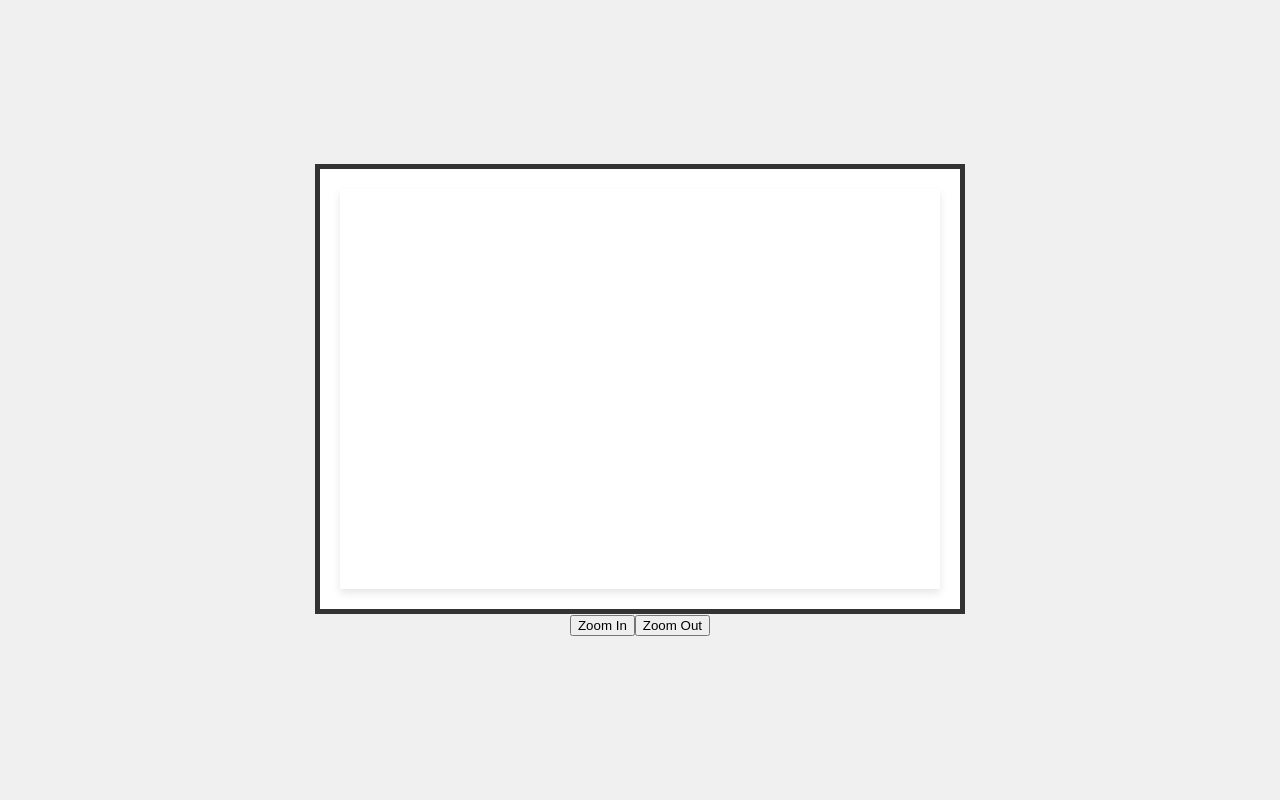
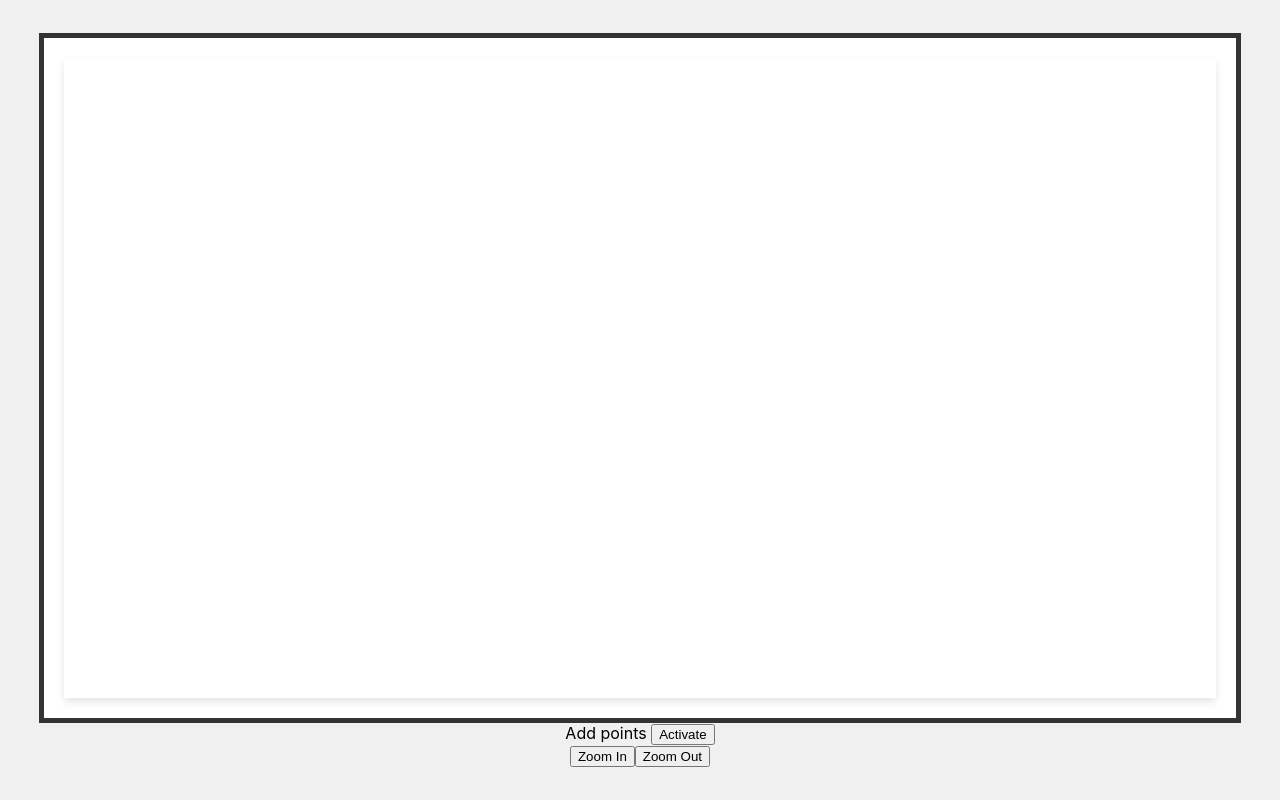
Before and after one commit to akmami/iLloyd, a React (Create React App) app in the folder frontend/: page / in a window 1280 px wide. Built offline with nearby package versions, Linux system fonts and the light colour scheme.

Commit message:
zoom in/out fixed, window size of canvas increased

```diff
--- a/frontend/src/modules/canvas.js
+++ b/frontend/src/modules/canvas.js
@@ -1,5 +1,6 @@
-import React, { useRef, useEffect, useState } from 'react';
+import React, { useRef, useEffect, useState, useCallback } from 'react';
 import '../styles/canvas.css';
+import Toggle from '../components/toggle';
 
 function Canvas() {
 
@@ -7,36 +8,25 @@ function Canvas() {
     const [points, setPoints] = useState([]);
     const [lines, setLines] = useState([]);
     const [scale, setScale] = useState(1);
+    const [addPointState, setAddPointState] = useState(false);
 
 
-    useEffect(() => {
-        const canvas = canvasRef.current;
-        const context = canvas.getContext('2d');
-        const scale = window.devicePixelRatio;
+    const draw = useCallback((ctx) => {
+        const centerX = ctx.canvas.width / 2;
+        const centerY = ctx.canvas.height / 2;
 
-        canvas.width = 600 * scale;
-        canvas.height = 400 * scale;
-        canvas.style.width = '600px';
-        canvas.style.height = '400px';
-
-        context.scale(scale, scale);
-        draw(context);
-    }, [points, lines, scale]);
-
-
-    const draw = (ctx) => {
         ctx.clearRect(0, 0, ctx.canvas.width, ctx.canvas.height);
         ctx.setTransform(1, 0, 0, 1, 0, 0);
+        ctx.translate(centerX, centerY);
         ctx.scale(scale, scale);
+        ctx.translate(-centerX, -centerY);
 
-        // Draw all points
         points.forEach(point => {
             ctx.beginPath();
-            ctx.arc(point.x, point.y, 5 / scale, 0, 2 * Math.PI);
+            ctx.arc(point.x, point.y, 2 / scale, 0, 2 * Math.PI);
             ctx.fill();
         });
 
-        // Draw all lines
         lines.forEach(line => {
             ctx.beginPath();
             ctx.moveTo(line.start.x, line.start.y);
@@ -44,14 +34,49 @@ function Canvas() {
             ctx.lineWidth = 1 / scale;
             ctx.stroke();
         });
+    }, [points, lines, scale]);
+
+
+    useEffect(() => {
+
+        const updateCanvasSize = () => {
+            const canvas = canvasRef.current;
+            const ctx = canvas.getContext('2d');
+
+            const width = window.innerWidth * 0.9;
+            const height = window.innerHeight * 0.8;
+
+            canvas.width = width;
+            canvas.height = height;
+            canvas.style.width = `${width}px`;
+            canvas.style.height = `${height}px`;
+            draw(ctx);
+        };
+
+        window.addEventListener('resize', updateCanvasSize);
+        updateCanvasSize();
+
+        return () => {
+            window.removeEventListener('resize', updateCanvasSize);
+        };
+    }, [draw]);
+
+    const handleToggle = () => {
+        setAddPointState(!addPointState);
     };
 
+    const addPoint = (e) => {
 
-    const addPoint = (e) => {
-        const rect = canvasRef.current.getBoundingClientRect();
-        const newX = (e.clientX - rect.left) / scale;
-        const newY = (e.clientY - rect.top) / scale;
-        setPoints([...points, { x: newX, y: newY }]);
+        if ( addPointState ) {
+            const rect = canvasRef.current.getBoundingClientRect();
+            const centerX = rect.width / 2;
+            const centerY = rect.height / 2;
+
+            const newX = ((e.clientX - rect.left) - centerX) / scale + centerX;
+            const newY = ((e.clientY - rect.top) - centerY) / scale + centerY;
+
+            setPoints([...points, { x: newX, y: newY }]);
+        }
     };
 
 
@@ -68,10 +93,13 @@ function Canvas() {
     return (
         <div>
             <div className="canvas-frame">
-                <canvas ref={canvasRef} width={600 * scale} height={400 * scale} style={{ width: '600px', height: '400px' }} onClick={addPoint} />
+                <canvas ref={canvasRef} onClick={addPoint} />
             </div>
-            <button onClick={zoomIn}>Zoom In</button>
-            <button onClick={zoomOut}>Zoom Out</button>
+            <div>
+                <Toggle text="Add points " toggleState={addPointState} onToggle={handleToggle}/>
+                <button onClick={zoomIn}>Zoom In</button>
+                <button onClick={zoomOut}>Zoom Out</button>
+            </div>
         </div>
     );
 }
--- a/frontend/src/styles/canvas.css
+++ b/frontend/src/styles/canvas.css
@@ -1,8 +1,10 @@
 /* Canvas.css */
 .canvas-container {
     display: flex;
+    flex-direction: column;
     justify-content: center;
     align-items: center;
+    width: 100%;
     height: 100vh;
     background-color: #f0f0f0;
 }
```
